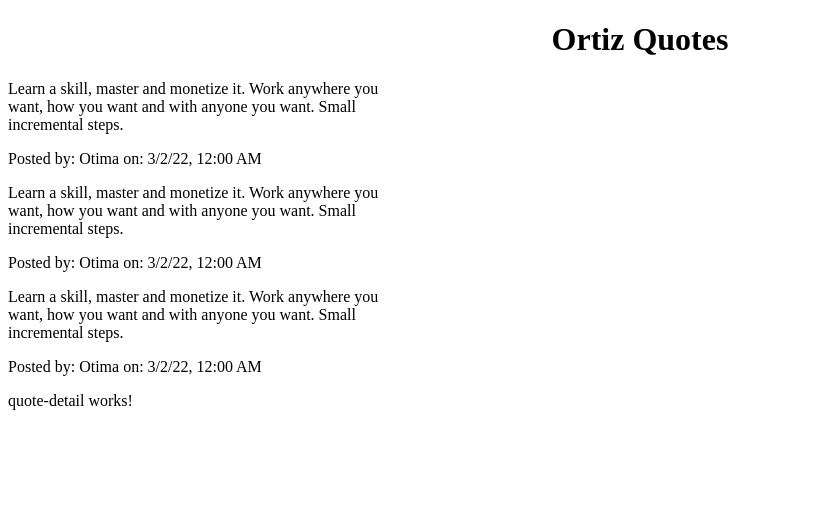
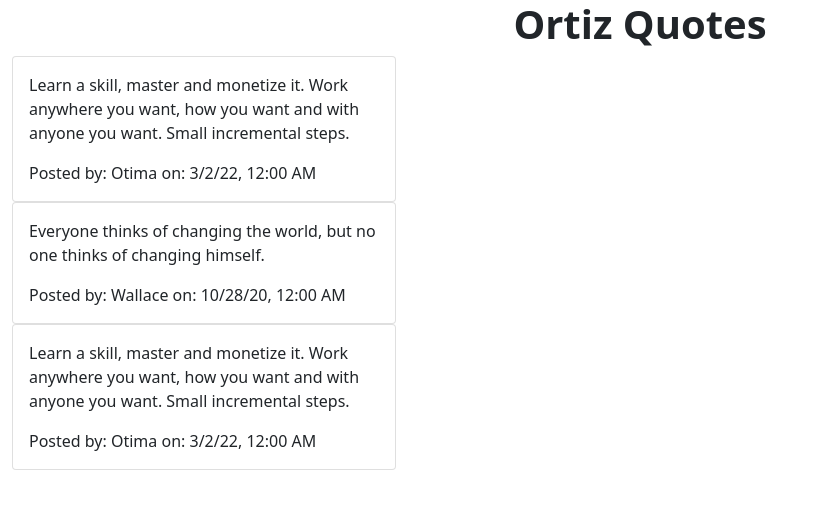
Before and after one commit to WayneMusungu/Quote-app, an Angular app: page / in a window 1280 px wide. Shown: the top 506 px of the page, without its empty margins (0-820 px from the left). Built offline with nearby package versions, Linux system fonts and the light colour scheme.

Commit message:
Add Bootstrap to style Quote-app

```diff
--- a/package.json
+++ b/package.json
@@ -18,6 +18,8 @@
     "@angular/platform-browser": "~13.3.0",
     "@angular/platform-browser-dynamic": "~13.3.0",
     "@angular/router": "~13.3.0",
+    "bootstrap": "^5.1.3",
+    "popper": "^1.0.1",
     "rxjs": "~7.5.0",
     "tslib": "^2.3.0",
     "zone.js": "~0.11.4"
--- a/src/app/quote-detail/quote-detail.component.html
+++ b/src/app/quote-detail/quote-detail.component.html
@@ -1 +1,3 @@
 <p>quote-detail works!</p>
+<p>{{quote?.showInformation}}</p>
+<button (click)= 'quoteDelete(true)'>Complete</button>
--- a/src/app/quote/quote.component.html
+++ b/src/app/quote/quote.component.html
@@ -1,9 +1,10 @@
 <h1>
     Ortiz Quotes
 </h1>
+
   <div class="container-fluid">
     <div class="row">
-      <div class="col-md-6">
+      <div class="col-md-8">
         <div class="all-cards">
           <div *ngFor="let quote of quotes; let i= index" class="card" style="width: 24rem;">
             <div class="card-body">
@@ -17,4 +18,3 @@
       </div>
     </div>
   </div>
-  <app-quote-detail></app-quote-detail>
--- a/src/app/quote/quote.component.ts
+++ b/src/app/quote/quote.component.ts
@@ -10,7 +10,7 @@ import { Quotes } from '../quotes';
 export class QuoteComponent implements OnInit {
   quotes: Quotes[] = [
     new Quotes(1, 'Otima', 'Skills', 'Learn a skill, master and monetize it. Work anywhere you want, how you want and with anyone you want. Small incremental steps.', 'Milton Berle', new Date(2022, 2, 2), 0, 0),
-    new Quotes(2, 'Otima', 'Skills', 'Learn a skill, master and monetize it. Work anywhere you want, how you want and with anyone you want. Small incremental steps.', 'Milton Berle', new Date(2022, 2, 2), 0, 0),
+    new Quotes(2, 'Wallace', 'Inner-change', 'Everyone thinks of changing the world, but no one thinks of changing himself.',  'Nelson Mandela', new Date (2020, 9, 28), 0,0),
     new Quotes(3, 'Otima', 'Skills', 'Learn a skill, master and monetize it. Work anywhere you want, how you want and with anyone you want. Small incremental steps.', 'Milton Berle', new Date(2022, 2, 2), 0, 0),
 
   ];
--- a/src/styles.css
+++ b/src/styles.css
@@ -1 +1,2 @@
 /* You can add global styles to this file, and also import other style files */
+@import "~bootstrap/dist/css/bootstrap.css"
```
Also changed, not shown: 1 other file (tests, documents, lock files or other folders).
